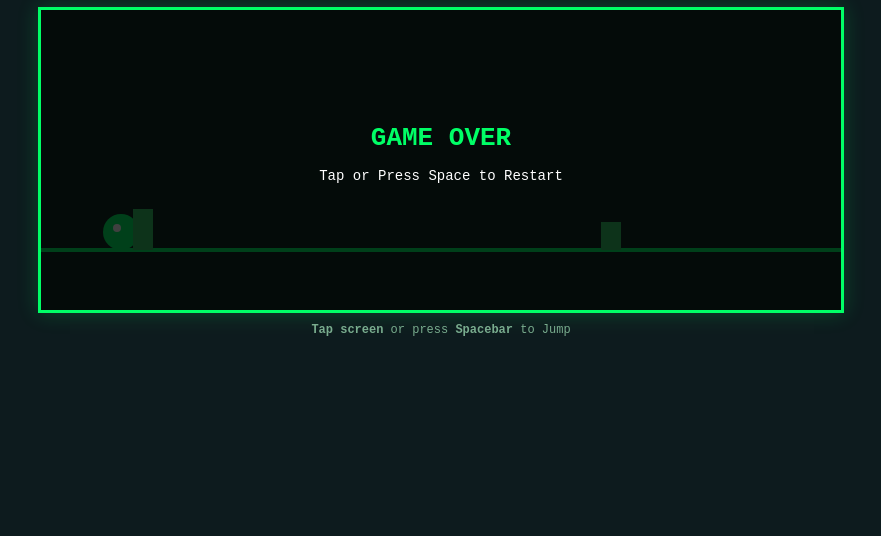
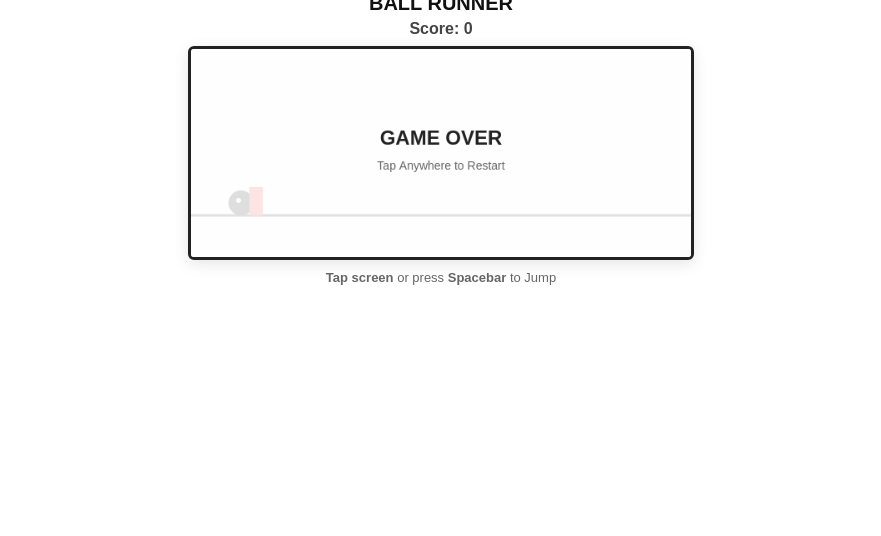
Before and after one commit to loaiatef757-hub/test, a plain HTML site: page index.html in a window 1280 px wide. Shown: the part 264-800 px from the top of the page, without its empty margins (199-1080 px from the left). Drawn offline with Linux system fonts and the light colour scheme.

Commit message:
Update index.html

```diff
--- a/index.html
+++ b/index.html
@@ -3,44 +3,47 @@
 <head>
     <meta charset="UTF-8">
     <meta name="viewport" content="width=device-width, initial-scale=1.0, maximum-scale=1.0, user-scalable=no">
-    <title>Green Ball Runner</title>
+    <title>White Ball Runner</title>
     <style>
         body {
-            background-color: #0d1b1e;
-            color: #00ff66;
-            font-family: 'Courier New', Courier, monospace;
+            background-color: #ffffff;
+            color: #222222;
+            font-family: Arial, sans-serif;
             display: flex;
             flex-direction: column;
             align-items: center;
             justify-content: center;
-            height: 100vh;
+            min-height: 100vh;
             margin: 0;
             overflow: hidden;
-            /* Prevents phone screen bouncing/scrolling */
-            touch-action: none;
+            touch-action: manipulation;
         }
         h1 {
-            margin-bottom: 5px;
+            margin: 5px 0;
             font-size: 20px;
-            text-shadow: 0 0 10px rgba(0, 255, 102, 0.4);
+            color: #111;
             text-align: center;
         }
         #score-board {
-            font-size: 18px;
-            margin-bottom: 10px;
+            font-size: 16px;
+            margin-bottom: 8px;
             font-weight: bold;
+            color: #444;
         }
         canvas {
-            border: 3px solid #00ff66;
-            background-color: #112a22;
-            box-shadow: 0 0 20px rgba(0, 255, 102, 0.2);
-            max-width: 100%;
+            border: 3px solid #222;
+            background-color: #f7f7f7;
+            box-shadow: 0 4px 15px rgba(0, 0, 0, 0.1);
+            width: 92vw;
+            max-width: 500px;
             height: auto;
+            display: block;
+            border-radius: 6px;
         }
         .instructions {
             margin-top: 10px;
-            font-size: 12px;
-            color: #79ac8e;
+            font-size: 13px;
+            color: #666;
             text-align: center;
             padding: 0 10px;
         }
@@ -48,10 +51,10 @@
 </head>
 <body>
 
-    <h1>GREEN BALL RUNNER</h1>
+    <h1>BALL RUNNER</h1>
     <div id="score-board">Score: <span id="score">0</span></div>
 
-    <canvas id="gameCanvas" width="800" height="300"></canvas>
+    <canvas id="gameCanvas" width="600" height="250"></canvas>
 
     <div class="instructions"><strong>Tap screen</strong> or press <strong>Spacebar</strong> to Jump</div>
 
@@ -59,28 +62,26 @@
         const canvas = document.getElementById("gameCanvas");
         const ctx = canvas.getContext("2d");
 
-        // Game variables
         let score = 0;
-        let gameSpeed = 6;
+        let gameSpeed = 5;
         let isGameOver = false;
 
-        // Player (The Ball)
+        const groundY = 200;
+
         const ball = {
-            x: 80,
-            y: 220,
-            radius: 18,
+            x: 60,
+            y: groundY - 15,
+            radius: 15,
             dy: 0,
-            jumpStrength: -11,
-            gravity: 0.6,
+            jumpStrength: -10,
+            gravity: 0.55,
             grounded: true
         };
 
-        // Obstacles array
         let obstacles = [];
         let obstacleTimer = 0;
-        let nextObstacleTime = 100;
+        let nextObstacleTime = 130;
 
-        // Jump action handler (used for both keyboard and mobile tap)
         function triggerJump() {
             if (isGameOver) {
                 resetGame();
@@ -90,78 +91,72 @@
             }
         }
 
-        // Listen for keyboard controls (Desktop)
-        document.addEventListener("keydown", function(e) {
-            if ((e.code === "Space" || e.code === "ArrowUp")) {
+        window.addEventListener("keydown", function(e) {
+            if (e.code === "Space" || e.code === "ArrowUp") {
                 triggerJump();
-                e.preventDefault(); // Prevent page scrolling on spacebar
+                e.preventDefault();
             }
         });
 
-        // Listen for touch/click controls (Mobile & Tablet)
-        window.addEventListener("touchstart", function(e) {
+        canvas.addEventListener("touchstart", function(e) {
             triggerJump();
             e.preventDefault();
         }, { passive: false });
 
-        window.addEventListener("click", function(e) {
-            // Avoid double triggering if it was a touch event on some browsers
-            if (e.pointerType === "touch") return;
+        canvas.addEventListener("click", function(e) {
+            triggerJump();
         });
 
-        // Main Game Loop
         function update() {
             if (isGameOver) return;
 
-            // Clear canvas
-            ctx.fillStyle = "#112a22";
+            // Clear canvas with light background
+            ctx.fillStyle = "#f7f7f7";
             ctx.fillRect(0, 0, canvas.width, canvas.height);
 
-            // Draw green ground line
-            ctx.strokeStyle = "#00ff66";
-            ctx.lineWidth = 4;
+            // Draw ground line
+            ctx.strokeStyle = "#333333";
+            ctx.lineWidth = 3;
             ctx.beginPath();
-            ctx.moveTo(0, 240);
-            ctx.lineTo(canvas.width, 240);
+            ctx.moveTo(0, groundY);
+            ctx.lineTo(canvas.width, groundY);
             ctx.stroke();
 
-            // Ball physics (gravity & jumping)
+            // Ball physics
             ball.dy += ball.gravity;
             ball.y += ball.dy;
 
-            // Ground collision
-            if (ball.y > 240 - ball.radius) {
-                ball.y = 240 - ball.radius;
+            if (ball.y > groundY - ball.radius) {
+                ball.y = groundY - ball.radius;
                 ball.dy = 0;
                 ball.grounded = true;
             }
 
-            // Draw the Ball
-            ctx.fillStyle = "#00ff66";
+            // Draw Ball (Dark grey/black design)
+            ctx.fillStyle = "#222222";
             ctx.beginPath();
             ctx.arc(ball.x, ball.y, ball.radius, 0, Math.PI * 2);
             ctx.fill();
-            // Glowing core
+
+            // Inner highlight dot on ball
             ctx.fillStyle = "#ffffff";
             ctx.beginPath();
-            ctx.arc(ball.x - 4, ball.y - 4, 4, 0, Math.PI * 2);
+            ctx.arc(ball.x - 3, ball.y - 3, 3, 0, Math.PI * 2);
             ctx.fill();
 
-            // Handle obstacle spawning
+            // Obstacles
             obstacleTimer++;
             if (obstacleTimer >= nextObstacleTime) {
                 spawnObstacle();
                 obstacleTimer = 0;
-                nextObstacleTime = Math.floor(Math.random() * 50) + 70;
+                nextObstacleTime = Math.floor(Math.random() * 50) + 100;
             }
 
-            // Move and draw obstacles
             for (let i = obstacles.length - 1; i >= 0; i--) {
                 let obs = obstacles[i];
                 obs.x -= gameSpeed;
 
-                // Draw obstacle
-                ctx.fillStyle = "#33cc66";
+                ctx.fillStyle = "#e74c3c"; // Reddish obstacles for contrast
                 ctx.fillRect(obs.x, obs.y, obs.width, obs.height);
 
                 // Collision detection
@@ -173,31 +168,27 @@
                     isGameOver = true;
                 }
 
-                // Remove off-screen obstacles and increase score
                 if (obs.x + obs.width < 0) {
                     obstacles.splice(i, 1);
                     score += 10;
                     document.getElementById("score").innerText = score;
-
-                    if (score % 50 === 0) {
-                        gameSpeed += 0.5;
-                    }
+                    if (score % 50 === 0) gameSpeed += 0.4;
                 }
             }
 
-            // Draw Game Over Screen
+            // Game Over overlay
             if (isGameOver) {
-                ctx.fillStyle = "rgba(0, 0, 0, 0.75)";
+                ctx.fillStyle = "rgba(255, 255, 255, 0.85)";
                 ctx.fillRect(0, 0, canvas.width, canvas.height);
 
-                ctx.fillStyle = "#00ff66";
-                ctx.font = "bold 26px 'Courier New'";
+                ctx.fillStyle = "#222222";
+                ctx.font = "bold 24px Arial";
                 ctx.textAlign = "center";
-                ctx.fillText("GAME OVER", canvas.width / 2, canvas.height / 2 - 15);
+                ctx.fillText("GAME OVER", canvas.width / 2, canvas.height / 2 - 10);
 
-                ctx.font = "14px 'Courier New'";
-                ctx.fillStyle = "#ffffff";
-                ctx.fillText("Tap or Press Space to Restart", canvas.width / 2, canvas.height / 2 + 20);
+                ctx.font = "14px Arial";
+                ctx.fillStyle = "#666666";
+                ctx.fillText("Tap Anywhere to Restart", canvas.width / 2, canvas.height / 2 + 20);
                 ctx.textAlign = "left";
             }
 
@@ -205,11 +196,11 @@
         }
 
         function spawnObstacle() {
-            const height = Math.floor(Math.random() * 25) + 25;
-            const width = 20;
+            const height = Math.floor(Math.random() * 20) + 22;
+            const width = 16;
             obstacles.push({
                 x: canvas.width,
-                y: 240 - height,
+                y: groundY - height,
                 width: width,
                 height: height
             });
@@ -217,19 +208,18 @@
 
         function resetGame() {
             score = 0;
-            gameSpeed = 6;
+            gameSpeed = 5;
             obstacles = [];
             obstacleTimer = 0;
-            nextObstacleTime = 100;
+            nextObstacleTime = 130;
             document.getElementById("score").innerText = score;
-            ball.y = 220;
+            ball.y = groundY - ball.radius;
             ball.dy = 0;
             ball.grounded = true;
             isGameOver = false;
             update();
         }
 
-        // Start game loop
         update();
     </script>
 </body>
```
